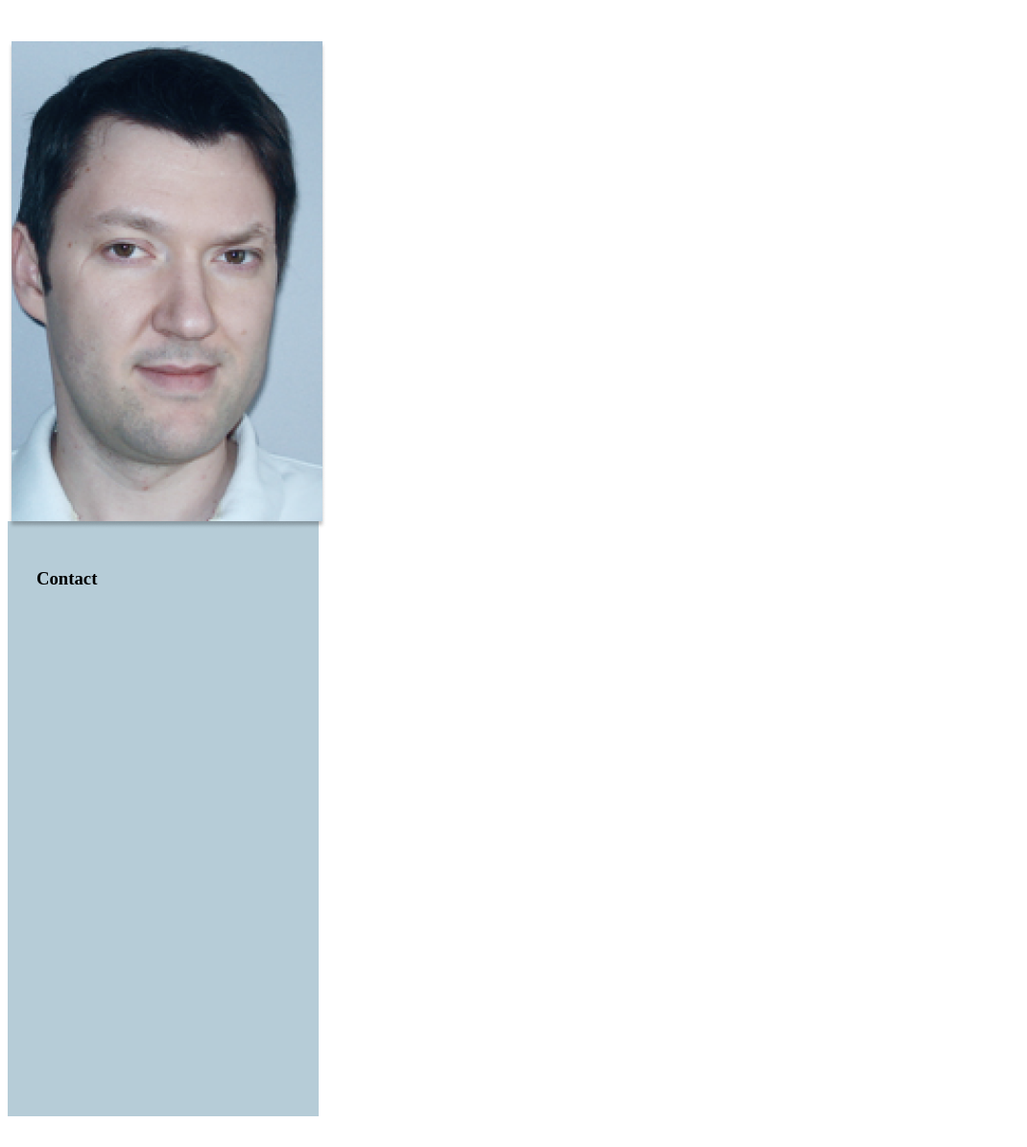
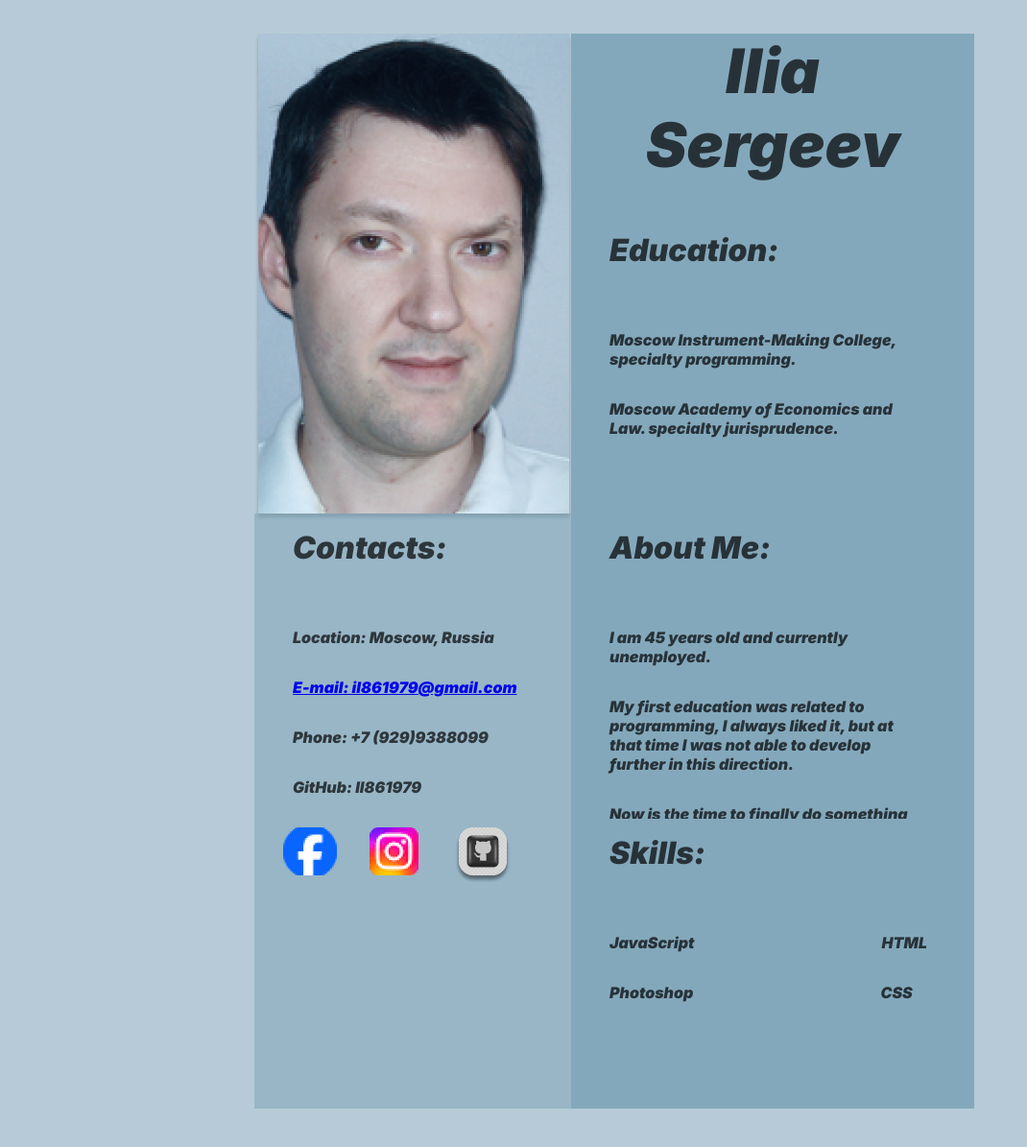
Before and after one commit to Il861979/rsschool-cv, a plain HTML site: page index.html in a window 1280 px wide. Shown: the part 5-1200 px from the top of the page at 96% size, without its empty margins (0-1070 px from the left). Before the commit the page ends 1176 px from the top, so only its background shows below. Drawn offline with Linux system fonts and the light colour scheme.

Commit message:
feat: add footer to index.html

```diff
--- a/index.html
+++ b/index.html
@@ -3,20 +3,76 @@
 <head>
   <meta charset="UTF-8">
   <meta name="viewport" content="width=device-width, initial-scale=1.0">
-  <title>Document</title>
+  <link rel="preconnect" href="https://fonts.googleapis.com">
+  <link rel="preconnect" href="https://fonts.gstatic.com" crossorigin>
+  <link href="https://fonts.googleapis.com/css2?family=Inter:ital,opsz,wght@0,14..32,100..900;1,14..32,100..900&family=Montserrat:ital,wght@0,100..900;1,100..900&display=swap" rel="stylesheet">
+  <title>resume</title>
   <link rel="stylesheet" href="./style.css">
 </head>
 <body>
-    <div class = "foto_profile">
 
-        <img src="./img/foto_profile.png" alt="foto_profile"></a>
+   <div class = "foto_profile">
+
+        <img src="./img/foto_profile.png" alt="foto_profile">
 
     </div>
 
+    <div class = "name text li">
+       <li>Ilia</li>
+       <li>Sergeev</li>
+    </div>
+
+       <div class = "education">
+        <ul class = "text ul li">
+         <li class = "title ul">Education:</li>
+          <li class = "ul"> Moscow Instrument-Making College, specialty programming.</li>
+          <li class = "ul">Moscow Academy of Economics and Law.
+              specialty jurisprudence.</li>
+         </ul>
+       </div>
+
+       <div class = "about">
+         <ul class = "text ul li">
+           <li class = "title ul">About Me:</li>
+           <li class = "ul">I am 45 years old and currently unemployed.
+           <li class = "ul">My first education was related to programming, I always liked it,
+          but at that time I was not able to develop further in this direction.</li>
+           <li class = "ul"> Now is the time to finally do something interesting.</li>
+
+       </div>
+
+       <div class = "skills">
+        <ul class = "text ul li">
+         <li class = "title ul li">Skills:</li>
+         <li class = "ul li_spacing">JavaScript HTML</li>
+         <li class = "ul li_spacing">Photoshop CSS</li>
+        </ul>
+
+       </div>
+
     <div class = "contacts">
-      <h3>Contact</h3>
+
+      <ul class = "text ul li">
+      <li class = "title ul li">Contacts:</li>
+      <li class = "ul">Location: Moscow, Russia</li>
+      <li class = "ul"><a href="mailto: il861979@gmail.com">E-mail: il861979@gmail.com</a></li>
+      <li class = "ul"> Phone: +7 (929)9388099</li>
+      <li class = "ul"> GitHub: Il861979</li>
+     </ul>
 
 
+    <div>
+     <ul class = "footer_links">
+      <li class ="footer_facebook">
+          <a class ="footer_facebook footer_links" href="https://www.facebook.com/profile.php?id=100003049807991"></a></li>
+      <li class="footer_instagram">
+        <a class = "footer_instagram footer_links" href="https://www.facebook.com/profile.php?id=100003049807991"></a></li>
+      <li class="footer_github">
+        <a class = "footer_github footer_links" href="https://github.com/Il861979"></a></li>
+     </ul>
     </div>
+
+    </div>
+
 </body>
 </html>
--- a/style.css
+++ b/style.css
@@ -1,34 +1,152 @@
+// <uniquifier>: Use a unique and descriptive class name
+// <weight>: Use a value from 100 to 900
 
-<<<<<<< HEAD
+.inter-<uniquifier> {
+  font-family: "Inter", sans-serif;
+  font-optical-sizing: auto;
+  font-weight: <weight>;
+  font-style: normal;
+}
+
 body {
   box-sizing: border-box;
+  position: relative;
   max-width: 100%;
   width: 800px;
   height: 1200px;
-  padding-left: 30px;
-  background-color: rgb(132, 168, 187, 59% );
+  margin: auto;
+  padding-left: 25px;
+  background-color: rgb(132, 168, 187, 59%);
 }
+
+.text {
+
+font-family: "Inter", sans-serif;
+
+font-style: italic;
+
+font-weight: 900;
+
+color: rgb(0, 0, 0, 70%);
+}
+
+.title {
+  font-size: 32px;
+  text-align: left;
+}
+
+.li {
+  list-style-type: none;
+}
+
+.ul {
+  padding-right: 25px;
+  margin-bottom: 2em;
+ }
+
+ .li_spacing {
+  padding-right: 20px;
+  word-spacing: 12em;
+ }
 
 /* start profile foto */
 
 .foto_profile {
-  width: 354px;
+  width: 324px;
   height: 500px;
   padding-top: 40px;
  }
 
 /* end profile foto*/
 
+/* name */
+
+.name {
+  width: 420px;
+  height: 190px;
+  position: absolute;
+  top: 40px;
+  right: 25px;
+  font-size: 64px;
+  text-align: center;
+  background: #84a8bb;
+}
+
+/* end name */
+
+/* education */
+
+.education {
+  width: 420px;
+  height: 310px;
+  position: absolute;
+  top: 230px;
+  right: 25px;
+  background: #84a8bb;
+
+
+
+}
+
+/* end education*/
+
+/* about */
+
+.about {
+  width: 420px;
+  height: 318px;
+  position: absolute;
+  right: 25px;
+  background: #84a8bb;
+}
+/* end about */
+
+/* skills */
+
+.skills {
+  width: 420px;
+  height: 302px;
+  position: absolute;
+  right: 25px;
+  bottom: 40px;
+  background: #84a8bb;
+}
+/* end skills */
+
 /* start contact */
 
 .contacts {
-      box-sizing: border-box;
-      width: 324px;
+
+      position: absolute;
+      margin: auto;
+      width: 330px;
       height: 620px;
-      padding: 30px;
       background: rgb(132, 168, 187, 59%);
 }
 
-/* end contact */
-=======
->>>>>>> 69f6b71792ff9f565e1613aabdcc85dfca1d2a73
+/* end contacts*/
+
+.footer_links {
+  width: 300px;
+  height: 300px;
+  padding-left: 0px;
+  display: flex;
+  list-style-type: none;
+  justify-content: space-evenly;
+}
+.footer_facebook {
+ width: 60px;
+ height: 55px;
+ background: url(./img/facebook.png) no-repeat;
+
+}
+.footer_instagram {
+  width: 60px;
+  height: 55%;
+  background: url(./img/insta.png) no-repeat;
+}
+.footer_github {
+  width: 61px;
+  height: 55%;
+  background: url(./img/github.png) no-repeat;
+}
```
Also changed, not shown: img/facebook.png (added), img/github.png (added), img/insta.png (added), img/telegram.png (added).
